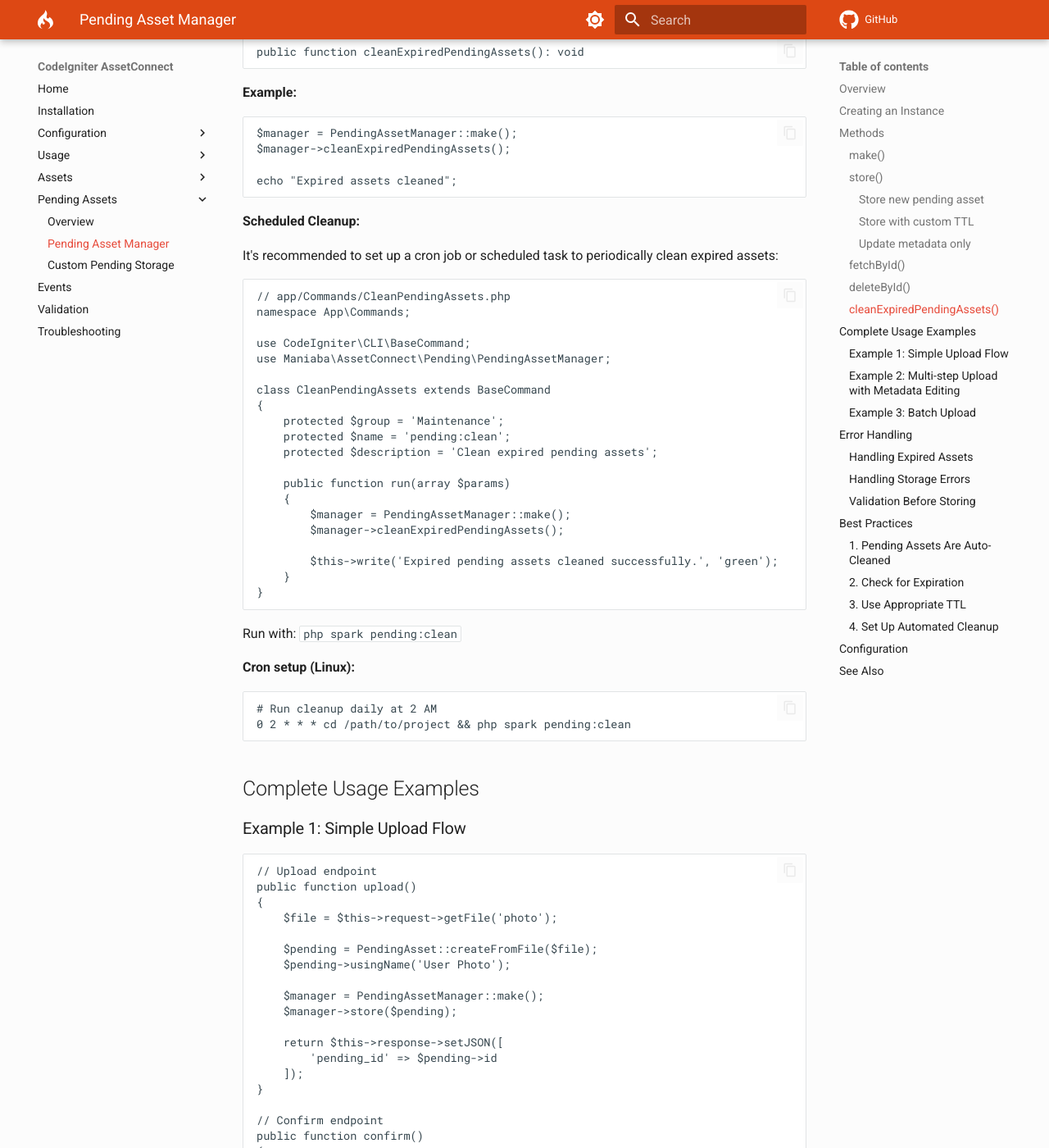
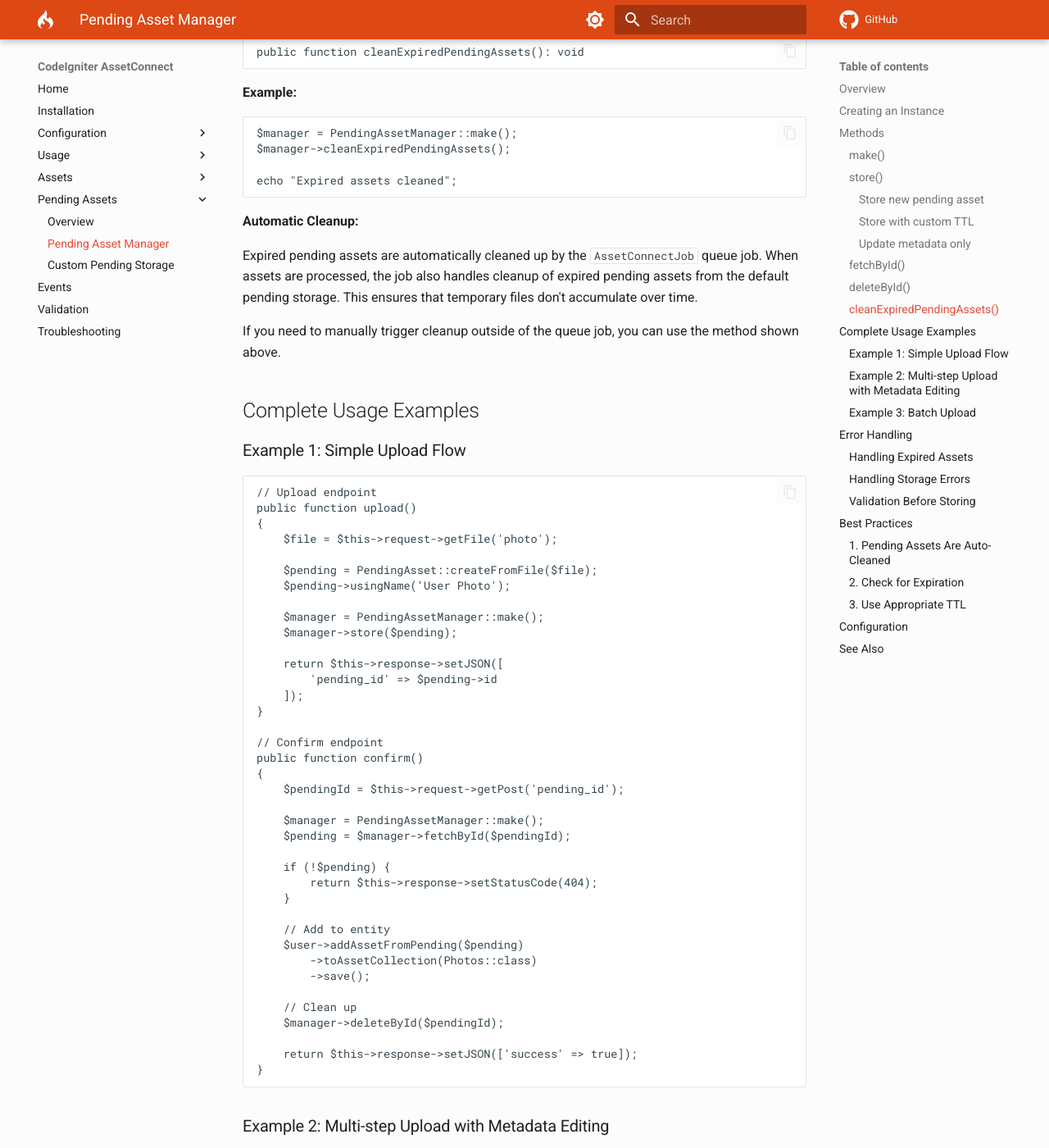
Before and after one commit to maniaba/asset-connect, an MkDocs documentation site: the page built from docs/pending-asset-manager.md, in a window 1280 px wide and 1400 px high, scrolled down 3886 px. Shown: the whole window at 82% size. Built offline with MkDocs 1.6.1 and Material for MkDocs 9.7.7, drawn with Linux system fonts in a browser that asks for light colours; comment, search, counter and statistics services are not loaded; a style sheet for code colours, icons or effects is not loaded; some of the changed text lies outside the part shown.

Commit message:
Update documentation for Pending Assets system and automatic cleanup process

````diff
--- a/docs/pending-asset-manager.md
+++ b/docs/pending-asset-manager.md
@@ -196,40 +196,11 @@ $manager->cleanExpiredPendingAssets();
 echo "Expired assets cleaned";
 ```
 
-**Scheduled Cleanup:**
+**Automatic Cleanup:**
 
-It's recommended to set up a cron job or scheduled task to periodically clean expired assets:
+Expired pending assets are automatically cleaned up by the `AssetConnectJob` queue job. When assets are processed, the job also handles cleanup of expired pending assets from the default pending storage. This ensures that temporary files don't accumulate over time.
 
-```php
-// app/Commands/CleanPendingAssets.php
-namespace App\Commands;
-
-use CodeIgniter\CLI\BaseCommand;
-use Maniaba\AssetConnect\Pending\PendingAssetManager;
-
-class CleanPendingAssets extends BaseCommand
-{
-    protected $group = 'Maintenance';
-    protected $name = 'pending:clean';
-    protected $description = 'Clean expired pending assets';
-
-    public function run(array $params)
-    {
-        $manager = PendingAssetManager::make();
-        $manager->cleanExpiredPendingAssets();
-
-        $this->write('Expired pending assets cleaned successfully.', 'green');
-    }
-}
-```
-
-Run with: `php spark pending:clean`
-
-**Cron setup (Linux):**
-```bash
-# Run cleanup daily at 2 AM
-0 2 * * * cd /path/to/project && php spark pending:clean
-```
+If you need to manually trigger cleanup outside of the queue job, you can use the method shown above.
 
 ## Complete Usage Examples
 
@@ -481,16 +452,7 @@ $manager->store($pending, 1800); // 30 minutes
 $manager->store($pending, 86400 * 7); // 7 days
 ```
 
-### 4. Set Up Automated Cleanup
-
-```php
-// Create scheduled task
-// app/Config/Tasks.php
-public function init()
-{
-    $this->call('pending:clean')->daily('2:00');
-}
-```
+> **Note:** Expired pending assets are automatically cleaned up by the `AssetConnectJob` queue job when processing assets. No additional setup is required for automatic cleanup.
 
 ## Configuration
 
````
Also changed, not shown: CHANGELOG.md (+1 -0 lines), docs/pending.md (+1 -1 lines).
